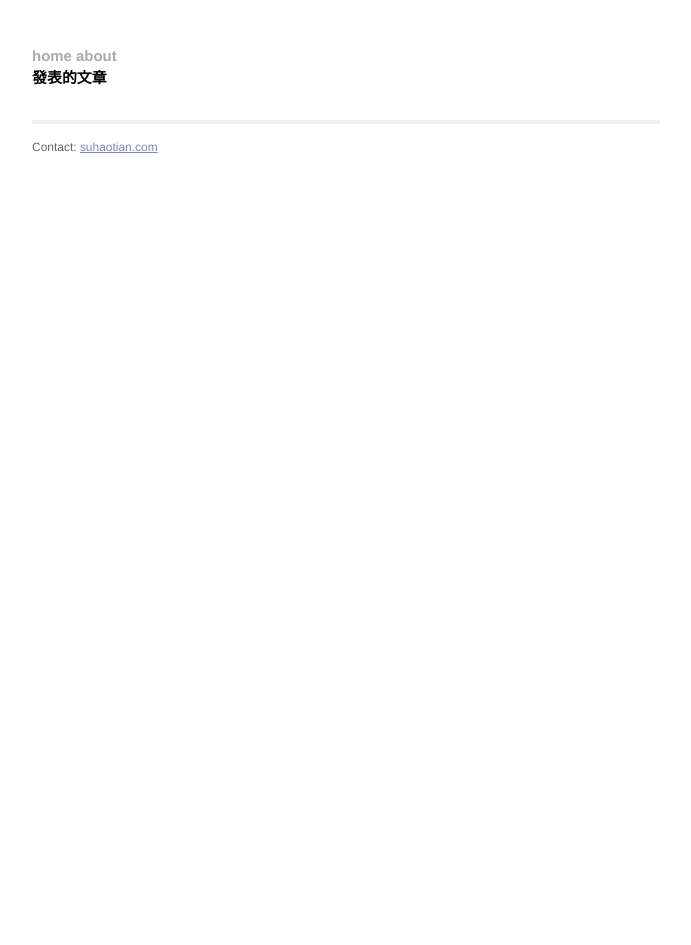
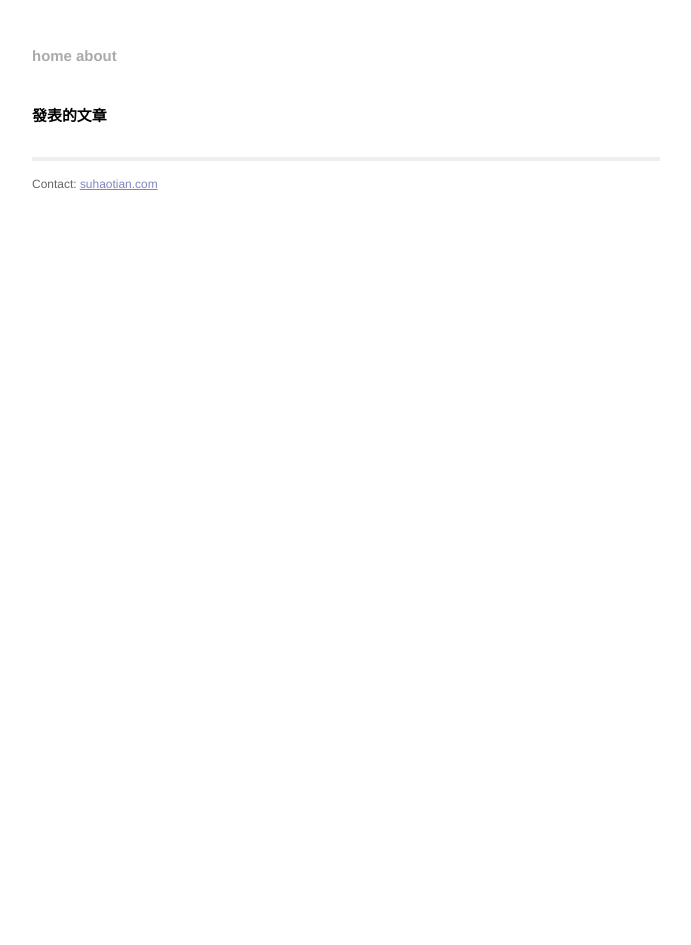
Before and after one commit to suhaotian/suhaotian.github.io, a Jekyll site: the page built from index.html, in a window 1280 px wide. Shown: the whole page, without its empty margins (294-985 px from the left). Built offline with Jekyll 4.4.1, drawn with Linux system fonts in a browser that asks for light colours; Markdown is read by kramdown in place of the engine named in the settings.

Commit message:
Update main.css

```diff
--- a/css/main.css
+++ b/css/main.css
@@ -62,7 +62,9 @@ a:visited { color: #a0a; }
   margin: 3em auto 2em;
   line-height: 1.5em;
 }
-
+.header{
+  margin-bottom: 2.5em;
+}
 .header a {
   font-weight: bold;
   text-decoration: none;
@@ -83,7 +85,7 @@ a:visited { color: #a0a; }
 
 .header a.extra {
   color: #aaa;
-  matgin-bottom:3.5em;
+
 
 }
 
```
